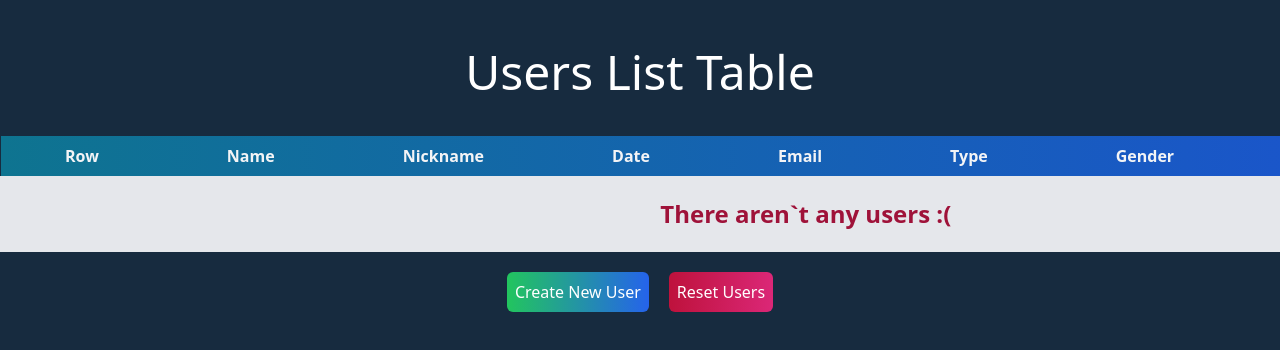
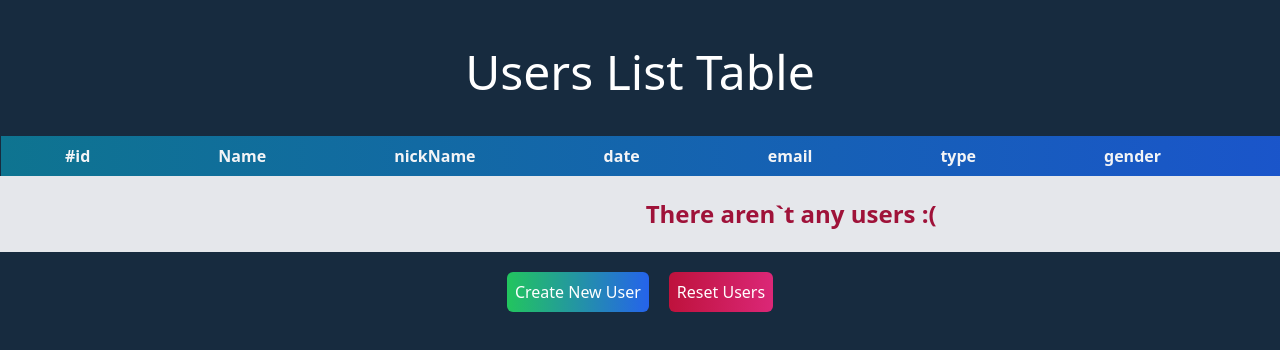
Before and after one commit to amiralitaheri-it/users-list-react, a React (Create React App) app: page / in a window 1280 px wide. Shown: the top 350 px of the page. Built offline with nearby package versions, Linux system fonts and the light colour scheme.

Commit message:
table header optimize

```diff
--- a/src/components/layouts/TableHeader.jsx
+++ b/src/components/layouts/TableHeader.jsx
@@ -1,44 +1,16 @@
 import React from 'react';
 
-function TableHeader() {
+function TableHeader({ headerFields }) {
     return (
         <thead className="justify-between rounded-lg">
-        <tr className="bg-gradient-to-r from-cyan-700 to-blue-700">
-            <th className="py-2 px-16">
-                <span className="text-gray-100 font-semibold">Row</span>
-            </th>
-
-            <th className="px-16 py-2">
-                <span className="text-gray-100 font-semibold">Name</span>
-            </th>
-
-            <th className="px-16 py-2">
-                <span className="text-gray-100 font-semibold">Nickname</span>
-            </th>
-
-            <th className="px-16 py-2">
-                <span className="text-gray-100 font-semibold">Date</span>
-            </th>
-
-            <th className="px-16 py-2">
-                <span className="text-gray-100 font-semibold">Email</span>
-            </th>
-
-            <th className="px-16 py-2">
-                <span className="text-gray-100 font-semibold">Type</span>
-            </th>
-
-            <th className="px-16 py-2">
-                <span className="text-gray-100 font-semibold">Gender</span>
-            </th>
-
-            <th className="px-16 py-2">
-                <span className="text-gray-100 font-semibold">Status</span>
-            </th>
-
-            <th className="px-16 py-2">
-                <span className="text-gray-100 font-semibold">Settings</span>
-            </th>
+            <tr className="bg-gradient-to-r from-cyan-700 to-blue-700">
+                {
+                    headerFields.map(item => (
+                        <th className="py-2 px-16">
+                            <span className="text-gray-100 font-semibold">{item}</span>
+                        </th>
+                    ))
+                }
         </tr>
         </thead>
     );
--- a/src/components/users/UsersList.jsx
+++ b/src/components/users/UsersList.jsx
@@ -9,7 +9,7 @@ function UsersList() {
     return (
         <div class="overflow-auto">
             <table className="mt-10 max-w-5xl mx-auto table-auto rounded-lg">
-                <TableHeader/>
+                <TableHeader headerFields={ ['#id', 'Name', 'nickName', 'date', 'email', 'type', 'gender ', 'type', 'settings'] }/>
                 <tbody className="bg-gray-200 border-2 rounded-lg">
                 {
                     userContext.users.length === 0
```
